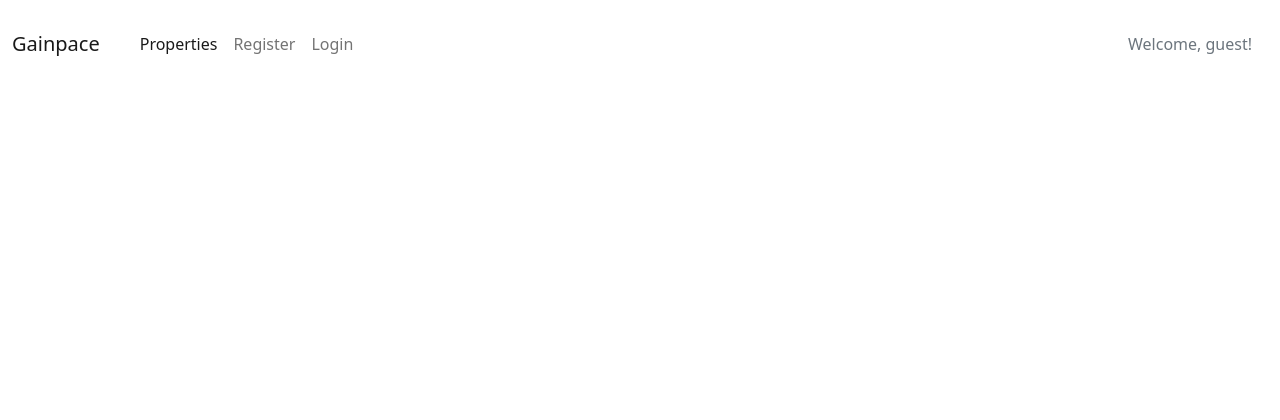
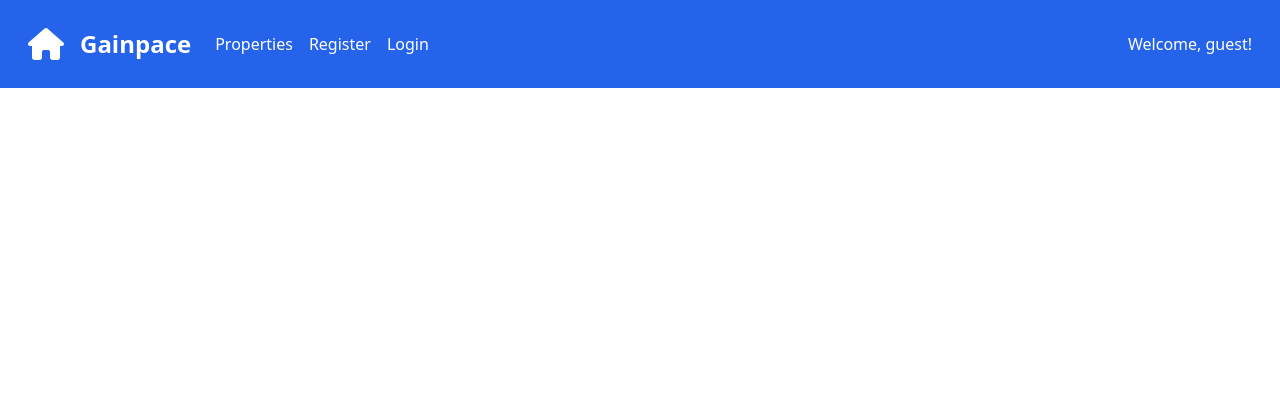
Before and after one commit to surfdemon/gainpace-property, a Django app: page /properties/ in a window 1280 px wide. Shown: the top 420 px of the page. Run offline with Django 4.2, Linux system fonts and the light colour scheme; data that the repository does not hold is empty; some libraries are stand-ins or nearby versions.

Commit message:
Add: Styling for navbar area

```diff
--- a/static/css/style.css
+++ b/static/css/style.css
@@ -1,3 +1,9 @@
+:root {
+    --menu-bar-background: rgb(37, 99, 235);
+    --menu-bar-color: white;
+
+}
+
 .h-100 {
     max-height: 330px;
 }
@@ -17,6 +23,36 @@ html, body {
     flex-direction: column;
 }
 
+nav {
+    background-color: var(--menu-bar-background);
+    color: var(--menu-bar-color);
+}
+
+.navbar-brand {
+    font-size: x-large;
+    font-weight: 600;
+}
+.navbar-light .navbar-brand {
+    color: var(--menu-bar-color);
+}
+
+.navbar-light .navbar-nav .nav-link.active, .navbar-light .navbar-nav .show>.nav-link{
+    color: var(--menu-bar-color);
+}
+
+.navbar-light .navbar-nav .nav-link {
+    color: var(--menu-bar-color);
+}
+
+.navbar-light .navbar-text {
+    color: var(--menu-bar-color);
+}
+
+.fa-solid, .fa-house {
+    font-size: xx-large;
+}
+
+
 main {
     flex: 1;
     display: flex;
--- a/templates/base.html
+++ b/templates/base.html
@@ -35,18 +35,16 @@
 <body>
 
     <!-- Navigation -->
-    <nav class="navbar navbar-expand-lg navbar-light bg-white">
+    <nav class="navbar navbar-expand-lg navbar-light">
         <div class="container-fluid">
-            <a class="navbar-brand" href="">Gainpace</a>
+            <i class="fa-solid fa-house m-3"></i><a class="navbar-brand" href="">Gainpace</a>
             <button class="navbar-toggler" type="button" data-bs-toggle="collapse" data-bs-target="#navbarText"
                 aria-controls="navbarText" aria-expanded="false" aria-label="Toggle navigation">
                 <span class="navbar-toggler-icon"></span>
             </button>
             <div class="collapse navbar-collapse" id="navbarText">
                 <ul class="navbar-nav me-auto mb-2 mb-lg-0">
-                    <li class="nav-item">
-                        <a class="nav-link {% if request.path == home_url %}active{% endif %}" aria-current="page"></a>
-                    </li>
+
                     <li class="nav-item">
                         <a href="{% url 'property_list' %}" class="nav-link {% if request.path == list_property %}active{% endif %}" aria-current="page">Properties</a>
                     </li>
@@ -55,9 +53,9 @@
                         <a href="{% url 'new_property' %}" class="nav-link {% if request.path == new_property_url %}active{% endif %}" aria-current="page">Add Property</a>
                     </li>
                     <li class="nav-item">
-                        <form id="logout-form" method="post" action="{% url 'account_logout' %}" style="display: inline;">
+                        <form id="logout-form" method="post" action="{% url 'account_logout' %}" style="display: inline-block;">
                             {% csrf_token %}
-                            <button type="submit" class="btn btn-link nav-link" style="display: inline; padding: 0;">Logout</button>
+                            <button type="submit" class="btn btn-link nav-link" style="display: inline-block; padding: 8px;">Logout</button>
                         </form>
                     </li>
                     {% else %}
@@ -70,7 +68,7 @@
                     {% endif %}
                 </ul>
 
-                <span class="navbar-text text-muted m-3">
+                <span class="navbar-text m-3">
                     {% if current_user %}
                         Welcome, {{ current_user.username }}!
                     {% else %}
```
